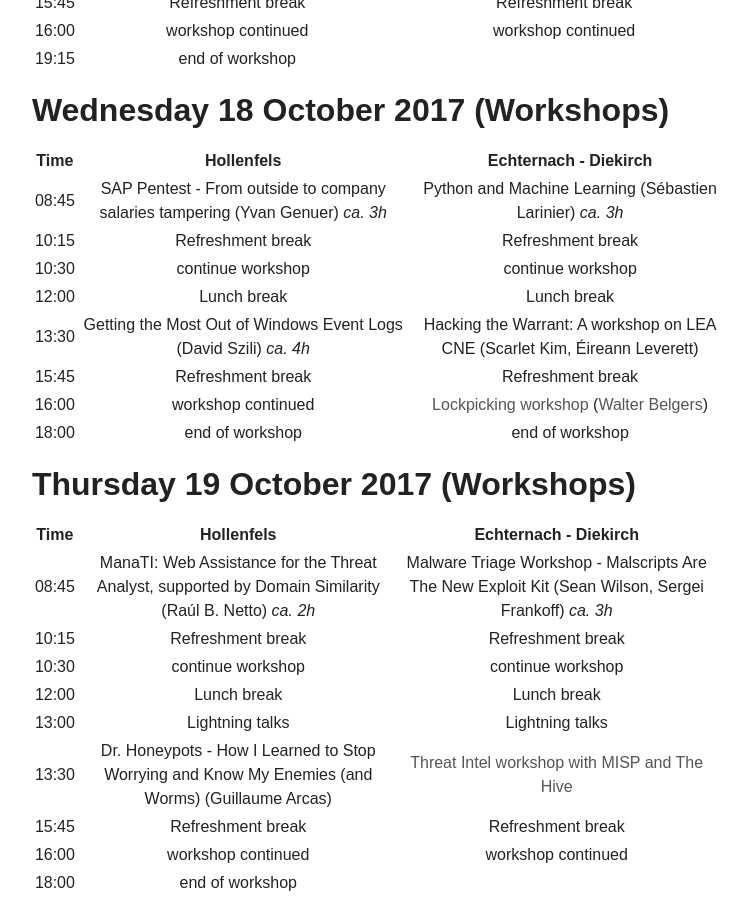
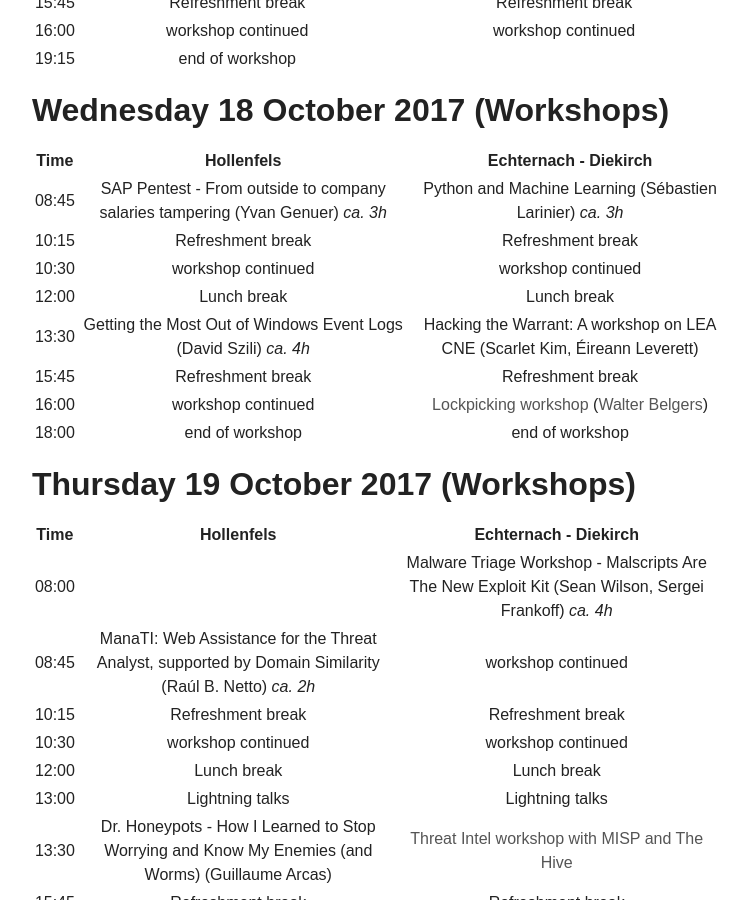
Before and after one commit to adulau/hack-lu-2017, a Jekyll site: the page built from agenda/index.md, in a window 1280 px wide and 900 px high, scrolled down 4517 px. Shown: the whole window, without its empty margins (254-1001 px from the left). Built offline with Jekyll 4.4.1, drawn with Linux system fonts in a browser that asks for light colours; nearby versions of some CDN libraries.

Commit message:
malware workshop earlier

```diff
--- a/agenda/index.md
+++ b/agenda/index.md
@@ -113,7 +113,7 @@
 |:----:|:----------:|:----------------------:|
 | 08:45 | [SAP Pentest - From outside to company salaries tampering](http://2017.hack.lu/talks/#sap-pentest---from-outside-to-company-salaries-tampering) ([Yvan Genuer](http://2017.hack.lu/talks/#bio-yvan-genuer)) *ca. 3h*|[Python and Machine Learning](http://2017.hack.lu/talks/#python-and-machine-learning) ([Sébastien Larinier](http://2017.hack.lu/talks/#bio-sbastien-larinier---sebdravenhttpstwittercomsebdraven)) *ca. 3h*|
 | 10:15 | Refreshment break | Refreshment break|
-| 10:30 | continue workshop | continue workshop|
+| 10:30 | workshop continued | workshop continued|
 | 12:00 | Lunch break | Lunch break|
 | 13:30 |[Getting the Most Out of Windows Event Logs](http://2017.hack.lu/talks/#getting-the-most-out-of-windows-event-logs) ([David Szili](http://2017.hack.lu/talks/#bio-david-szili)) *ca. 4h*|[Hacking the Warrant: A workshop on LEA CNE](http://2017.hack.lu/talks/#hacking-the-warrant-a-workshop-on-lea-cne) ([Scarlet Kim](http://2017.hack.lu/talks/#bio-scarlet-kim), [Éireann Leverett](http://2017.hack.lu/talks/#bio-ireann-leverett))|
 | 15:45 | Refreshment break |Refreshment break||
@@ -128,9 +128,10 @@
 
 | Time | Hollenfels | Echternach - Diekirch |
 |:----:|:----------:|:----------------------:|
-| 08:45 | [ManaTI: Web Assistance for the Threat Analyst, supported by Domain Similarity](http://2017.hack.lu/talks/#manatihttpsgithubcomstratosphereipsmanati-web-assistance-for-the-threat-analyst-supported-by-domain-similarity-talk-and-workshop) ([Raúl B. Netto](http://2017.hack.lu/talks/#bio-ral-bentez-netto---honeyjackhttpsgithubcomhoneyjack)) *ca. 2h*|[Malware Triage Workshop - Malscripts Are The New Exploit Kit](http://2017.hack.lu/talks/#malware-triage-workshop---malscripts-are-the-new-exploit-kit) ([Sean Wilson](http://2017.hack.lu/talks/#bio-sean-wilson), [Sergei Frankoff](http://2017.hack.lu/talks/#bio-sergei-frankoff)) *ca. 3h*|
+| 08:00 | |[Malware Triage Workshop - Malscripts Are The New Exploit Kit](http://2017.hack.lu/talks/#malware-triage-workshop---malscripts-are-the-new-exploit-kit) ([Sean Wilson](http://2017.hack.lu/talks/#bio-sean-wilson), [Sergei Frankoff](http://2017.hack.lu/talks/#bio-sergei-frankoff)) *ca. 4h*|
+| 08:45 | [ManaTI: Web Assistance for the Threat Analyst, supported by Domain Similarity](http://2017.hack.lu/talks/#manatihttpsgithubcomstratosphereipsmanati-web-assistance-for-the-threat-analyst-supported-by-domain-similarity-talk-and-workshop) ([Raúl B. Netto](http://2017.hack.lu/talks/#bio-ral-bentez-netto---honeyjackhttpsgithubcomhoneyjack)) *ca. 2h*|workshop continued|
 | 10:15 | Refreshment break | Refreshment break|
-| 10:30 | continue workshop | continue workshop|
+| 10:30 | workshop continued | workshop continued|
 | 12:00 | Lunch break | Lunch break|
 | 13:00 |[Lightning talks](http://piratepad.net/2stuvx5AYt)  | [Lightning talks](http://piratepad.net/2stuvx5AYt)|
 | 13:30 | [Dr. Honeypots - How I Learned to Stop Worrying and Know My Enemies (and Worms)](http://2017.hack.lu/talks/) ([Guillaume Arcas](http://2017.hack.lu/talks/))| [Threat Intel workshop with MISP and The Hive]()|
```
